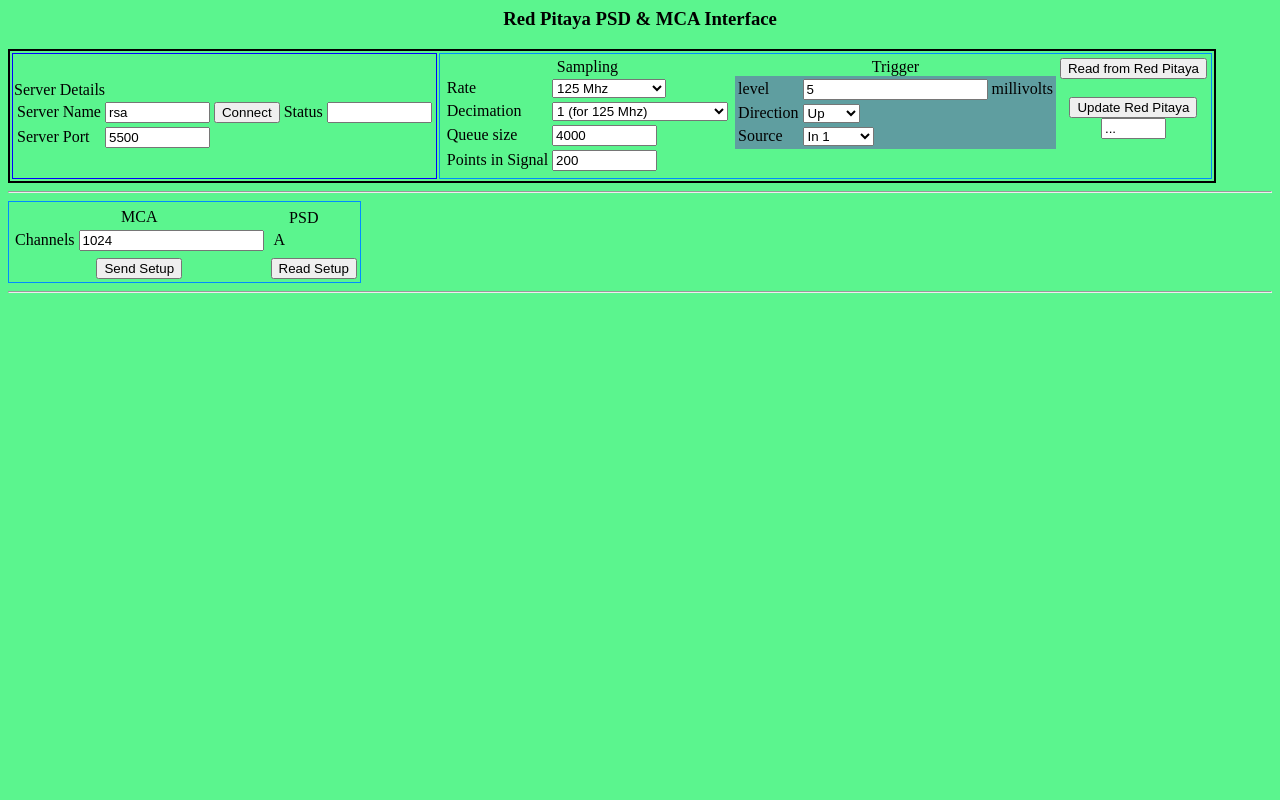
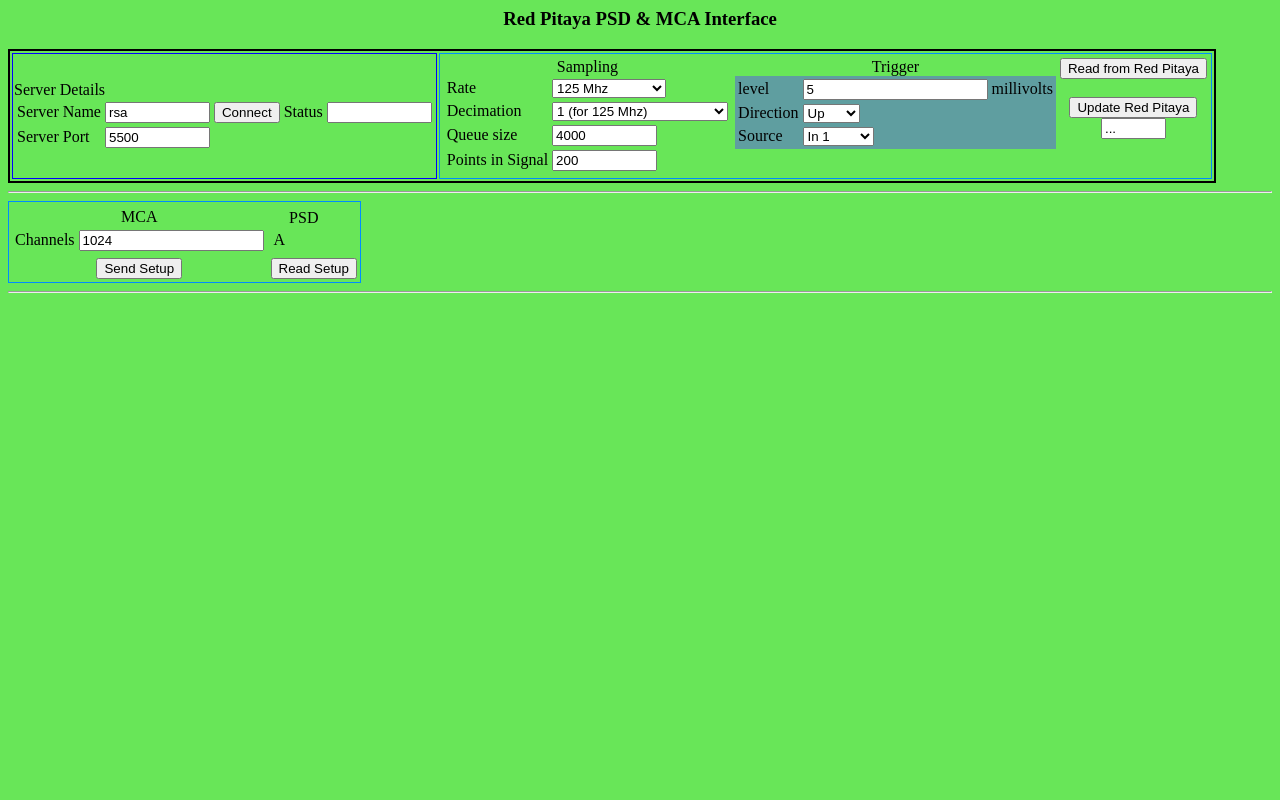
Before and after one commit to omereis/rp_client, a Flask app: template mb/app/templates/index.html in a window 1280 px wide. Run offline with Flask 2, Linux system fonts and the light colour scheme; the template is opened without the code that fills it, so the values that code supplies are empty; some libraries are stand-ins or nearby versions.

Commit message:
changed abackground color

```diff
--- a/rp_gui/app/static/css/rp_gui.css
+++ b/rp_gui/app/static/css/rp_gui.css
@@ -1,3 +1,3 @@
 body {
-    background-color: rgb(91, 245, 142);
+    background-color: rgb(104, 230, 88);
 }
```
